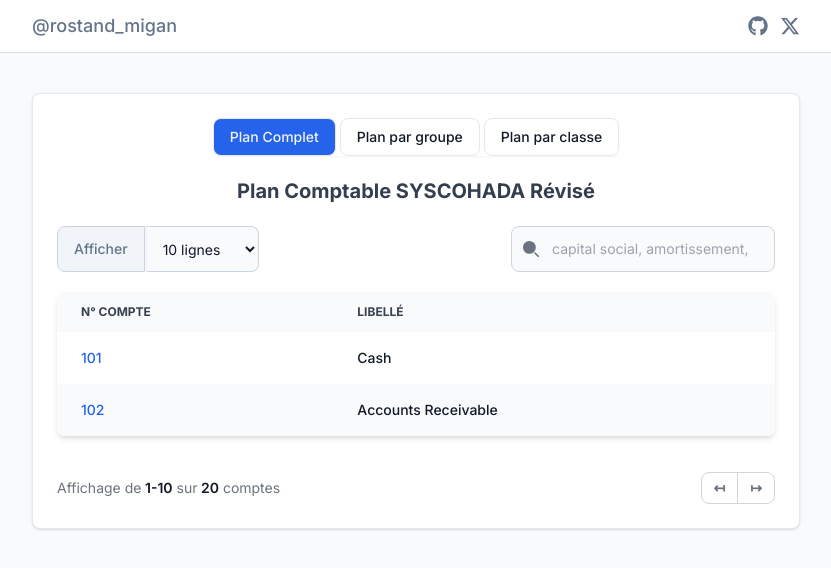
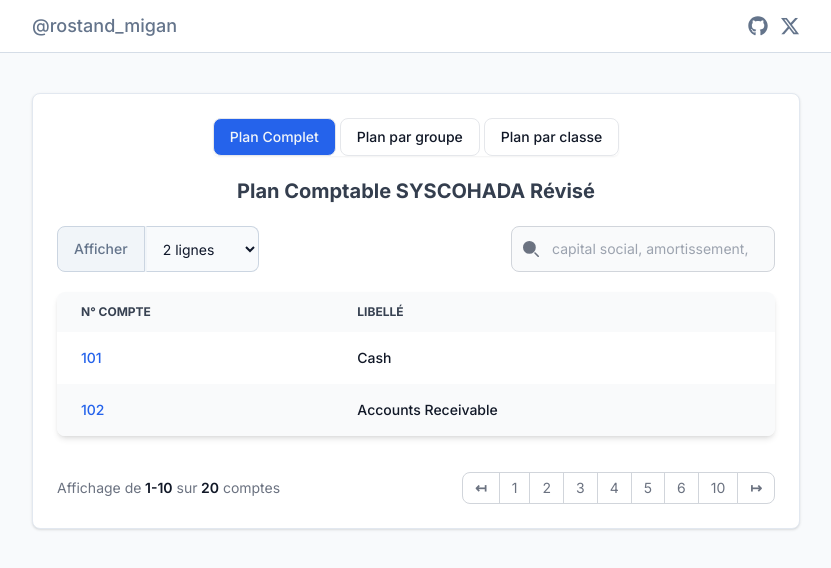
Before and after one commit to roslove44/accounting-plan, a React (Vite) app in the folder frontend/: page / in a window 1280 px wide. Shown: the top 568 px of the page, without its empty margins (224-1055 px from the left). Built offline with nearby package versions, Linux system fonts and the light colour scheme.

Commit message:
Paginator System LengthLessThan 6 Bug

```diff
--- a/frontend/src/component/Form/Select.tsx
+++ b/frontend/src/component/Form/Select.tsx
@@ -9,6 +9,14 @@
                 id="range"
                 className="bg-slate-50 border border-l-0 border-slate-300 text-slate-900 text-sm rounded-e-lg border-s-slate-100 dark:border-s-slate-700 border-s-2
                 focus:ring-blue-500 focus:border-blue-500 focus:font-medium block w-full p-3 outline-none">
+                    <option value="2">2 lignes</option>
+                    <option value="3">3 lignes</option>
+                    <option value="4">4 lignes</option>
+                    <option value="5">5 lignes</option>
+                    <option value="6">6 lignes</option>
+                    <option value="7">7 lignes</option>
+                    <option value="8">8 lignes</option>
+                    <option value="9">9 lignes</option>
                     <option value="10">10 lignes</option>
                     <option value="25">25 lignes</option>
                     <option value="50">50 lignes</option>
--- a/frontend/src/component/Plan/Plan.tsx
+++ b/frontend/src/component/Plan/Plan.tsx
@@ -43,6 +43,8 @@
     const accountToDisplay = filterDataInBatchesOf(accounts, batchSize);
 
     const accountsState = getAccountsState(accounts, accountToDisplay, batchSize, search.state);
+    console.log(accountsState);
+
 
     return <>
         <div className="container mx-auto mt-10 px-10 lg:px-32 xl:px-64">
--- a/frontend/src/component/Plan/PlanTableNav.tsx
+++ b/frontend/src/component/Plan/PlanTableNav.tsx
@@ -1,7 +1,9 @@
 import { AccountState } from "../../entity/Account";
-import generatePagination from "../../utils/Paginator";
+import generatePaginationKey from "../../utils/Paginator";
 
 function PlanTableNav({totalLength, filteredLength, batchSize, searchState, totalPages}:AccountState) {
+    const paginationKeys = generatePaginationKey(totalPages, 2);
+
     return <>
         <nav className="flex items-center flex-column flex-wrap md:flex-row justify-between pt-4" aria-label="Table navigation">
             <span className="text-sm font-normal text-gray-500 mb-4 md:mb-0 block w-full md:inline md:w-auto">
@@ -16,31 +18,7 @@
                         &#8612;
                     </button>
                 </li>
-                {/* <li>
-                    <button className="flex items-center justify-center px-3 h-8 leading-tight text-gray-500 bg-white border border-gray-300 hover:bg-gray-100 hover:text-gray-700">
-                        1
-                    </button>
-                </li>
-                <li>
-                    <button className="flex items-center justify-center px-3 h-8 leading-tight text-gray-500 bg-white border border-gray-300 hover:bg-gray-100 hover:text-gray-700">
-                        2
-                    </button>
-                </li>
-                <li>
-                    <button aria-current="page" className="flex items-center justify-center px-3 h-8 text-blue-600 border border-gray-300 bg-blue-50 hover:bg-blue-100 hover:text-blue-700 dark:border-gray-700 dark:bg-gray-700 ">
-                        3
-                    </button>
-                </li>
-                <li>
-                    <button className="flex items-center justify-center px-3 h-8 leading-tight text-gray-500 bg-white border border-gray-300 hover:bg-gray-100 hover:text-gray-700">
-                        4
-                    </button>
-                </li>
-                <li>
-                    <button className="flex items-center justify-center px-3 h-8 leading-tight text-gray-500 bg-white border border-gray-300 hover:bg-gray-100 hover:text-gray-700">
-                        5
-                    </button>
-                </li> */}
+                {paginationKeys.map(paginationKey => <PaginationButton key={paginationKey} page={paginationKey}></PaginationButton>)}
                 <li>
                     <button className="flex items-center justify-center px-3 h-8 leading-tight text-gray-500 bg-white border border-gray-300 rounded-e-lg hover:bg-gray-100 hover:text-gray-700 font-bold">
                         &#8614;
@@ -51,4 +29,18 @@
     </>
 }
 
+function PaginationButton({page}:PaginationButtonProps) {
+    return <>
+        <li>
+            <button className="flex items-center justify-center px-3 h-8 leading-tight text-gray-500 bg-white border border-gray-300 hover:bg-gray-100 hover:text-gray-700">
+                {page}
+            </button>
+        </li>
+    </>
+}
+
+type PaginationButtonProps = {
+    page : string|number;
+}
+
 export default PlanTableNav;
--- a/frontend/src/entity/Account.ts
+++ b/frontend/src/entity/Account.ts
@@ -9,6 +9,7 @@
         filteredLength: number,
         batchSize : number,
         searchState : boolean,
+        totalPages: number,
 };
 
 export default Account;
--- a/frontend/src/utils/GetAccountsState.ts
+++ b/frontend/src/utils/GetAccountsState.ts
@@ -14,7 +14,7 @@
         accountLength = state.filteredLength;
     }
 
-    const totalPages = accountLength / batchSize;
+    const totalPages = Math.ceil(accountLength / batchSize);
 
     state.totalPages = totalPages;
 
--- a/frontend/src/utils/Paginator.ts
+++ b/frontend/src/utils/Paginator.ts
@@ -1,11 +1,13 @@
-function generatePagination(currentPage:number, totalPages:number):number[] {
+function generatePagination(totalPages:number, currentPage:number):number[] {
     const maxPagesToShowOnEachSide = 3;
     const maxPagesToShowOnLeft = currentPage - 1;
-    // const maxPagesToShowOnRight = totalPages- currentPage;
+    const maxPagesToShowOnRight = totalPages- currentPage;
 
     let restOnLeft = maxPagesToShowOnLeft - maxPagesToShowOnEachSide;
     const restOnRight = (maxPagesToShowOnEachSide*2) - maxPagesToShowOnLeft;
     restOnLeft = Math.max(restOnLeft, 0);
+    console.log(totalPages, maxPagesToShowOnLeft, maxPagesToShowOnRight);
+
 
     const leftPagination = []
     for (let i = currentPage; i > restOnLeft ; i--) {
```
